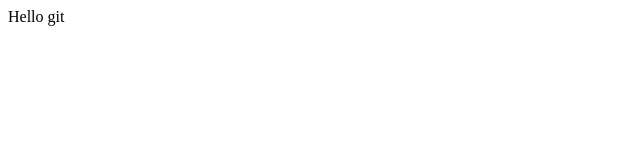
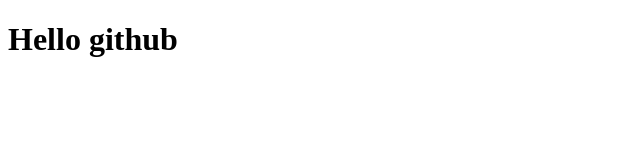
Before and after one commit to prasadshivajishinde/First-repo, a plain HTML site: page index.html in a window 1280 px wide. Shown: the whole page, without its empty margins (0-640 px from the left). Drawn offline with Linux system fonts and the light colour scheme.

Commit message:
Changes in html file

```diff
--- a/index.html
+++ b/index.html
@@ -1 +1,12 @@
-<p>Hello git</p>
+<!DOCTYPE html>
+<html lang="en">
+<head>
+    <meta charset="UTF-8">
+    <meta name="viewport" content="width=device-width, initial-scale=1.0">
+    <title>Document</title>
+</head>
+<body>
+
+    <h1>Hello github </h1>
+</body>
+</html>
```
